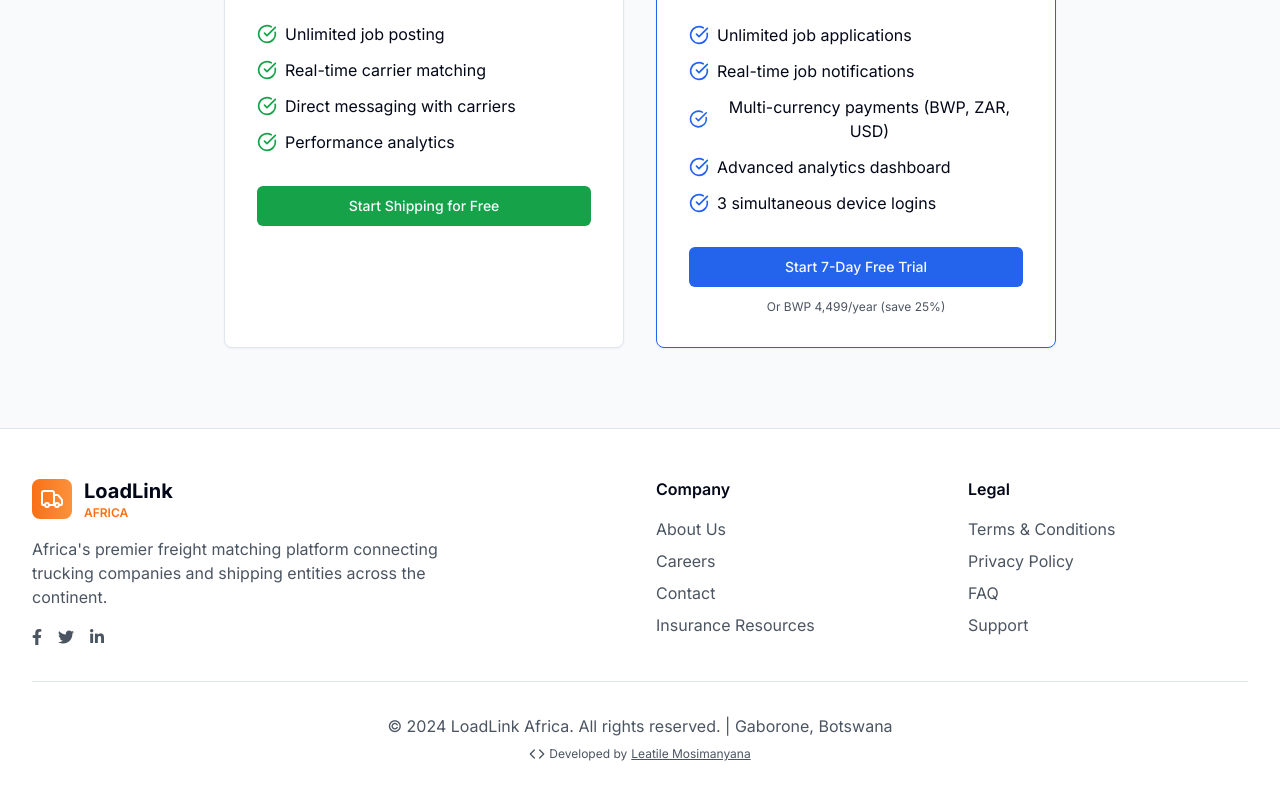
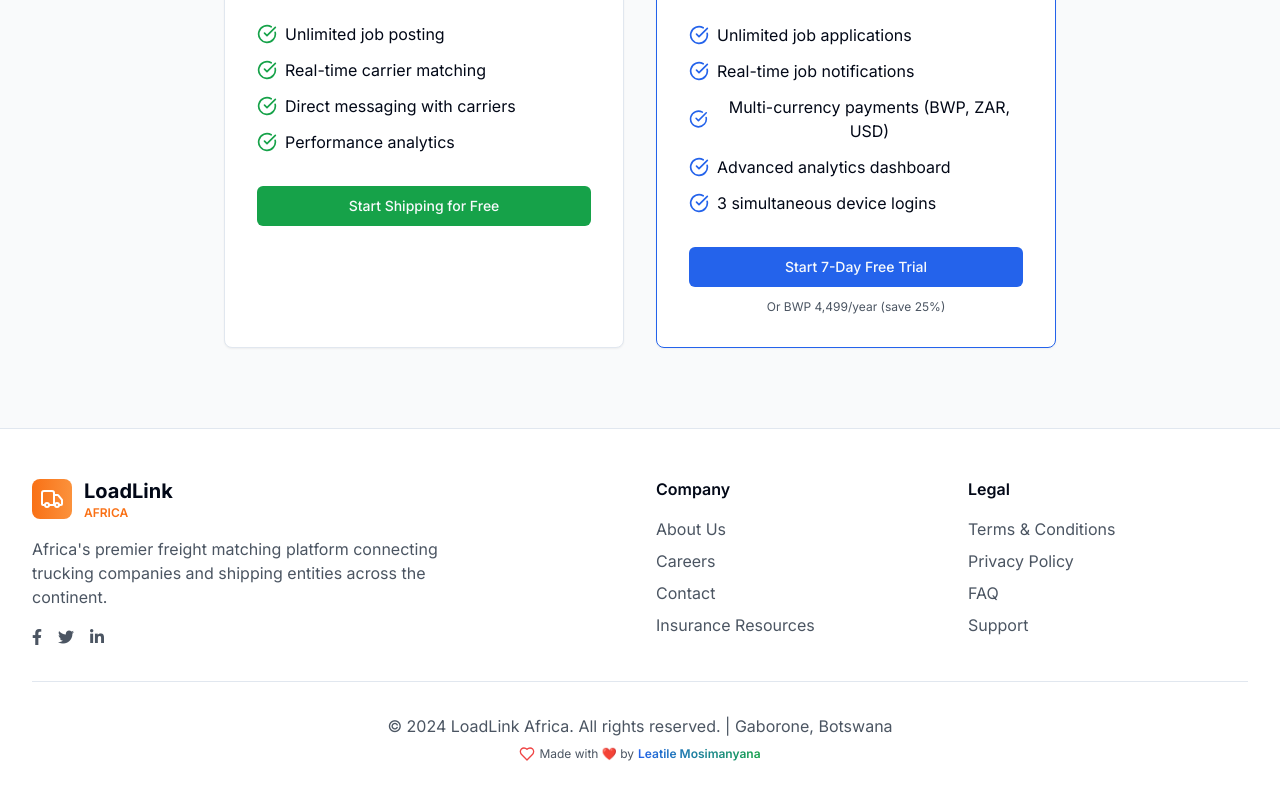
Before and after one commit to Masaxx/afri4, a React (Vite) app in the folder frontend/: page / in a window 1280 px wide. Shown: the part 1626-2426 px from the top of the page. Built offline with nearby package versions, Linux system fonts and the light colour scheme.

Commit message:
Update footer.tsx

```diff
--- a/frontend/src/components/ui/footer.tsx
+++ b/frontend/src/components/ui/footer.tsx
@@ -1,5 +1,5 @@
 import { Link } from "wouter";
-import { Truck, Code } from "lucide-react";
+import { Truck, Code, Heart } from "lucide-react";
 
 export default function Footer() {
   return (
@@ -92,11 +92,11 @@ export default function Footer() {
         <div className="border-t border-border mt-8 pt-8 text-center text-muted-foreground">
           <p>&copy; 2024 LoadLink Africa. All rights reserved. | Gaborone, Botswana</p>
           <p className="mt-2 text-xs flex justify-center items-center gap-1">
-            <Code className="h-4 w-4 text-muted-foreground" />
-            Developed by{" "}
+            <Heart className="h-4 w-4 text-red-500" />
+            Made with ❤️ by{" "}
             <a
               href="https://lmosimanyana.co.bw"
-              className="hover:text-foreground underline"
+              className="bg-clip-text text-transparent bg-gradient-to-r from-primary to-secondary font-semibold hover:underline"
               target="_blank"
               rel="noopener noreferrer"
             >
```
